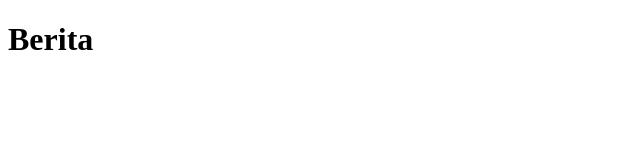
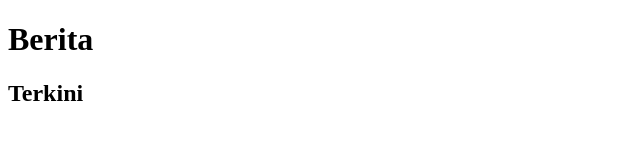
Before and after one commit to Hilmi-15/Uji_cobahosting, a plain HTML site: page index.html in a window 1280 px wide. Shown: the whole page, without its empty margins (0-640 px from the left). Drawn offline with Linux system fonts and the light colour scheme.

Commit message:
Cangkring

```diff
--- a/index.html
+++ b/index.html
@@ -7,5 +7,6 @@
 </head>
 <body>
     <h1>Berita</h1>
+    <h2>Terkini</h2>
 </body>
 </html>
```
